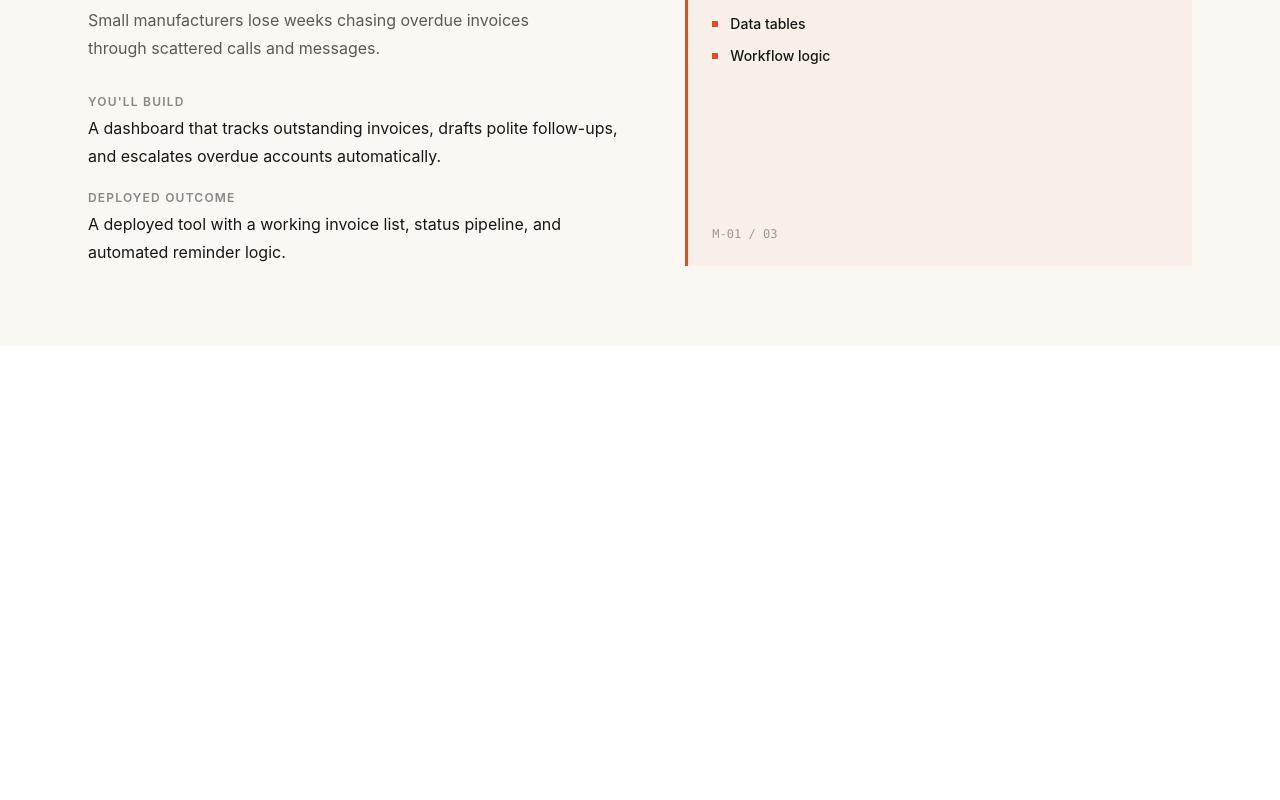
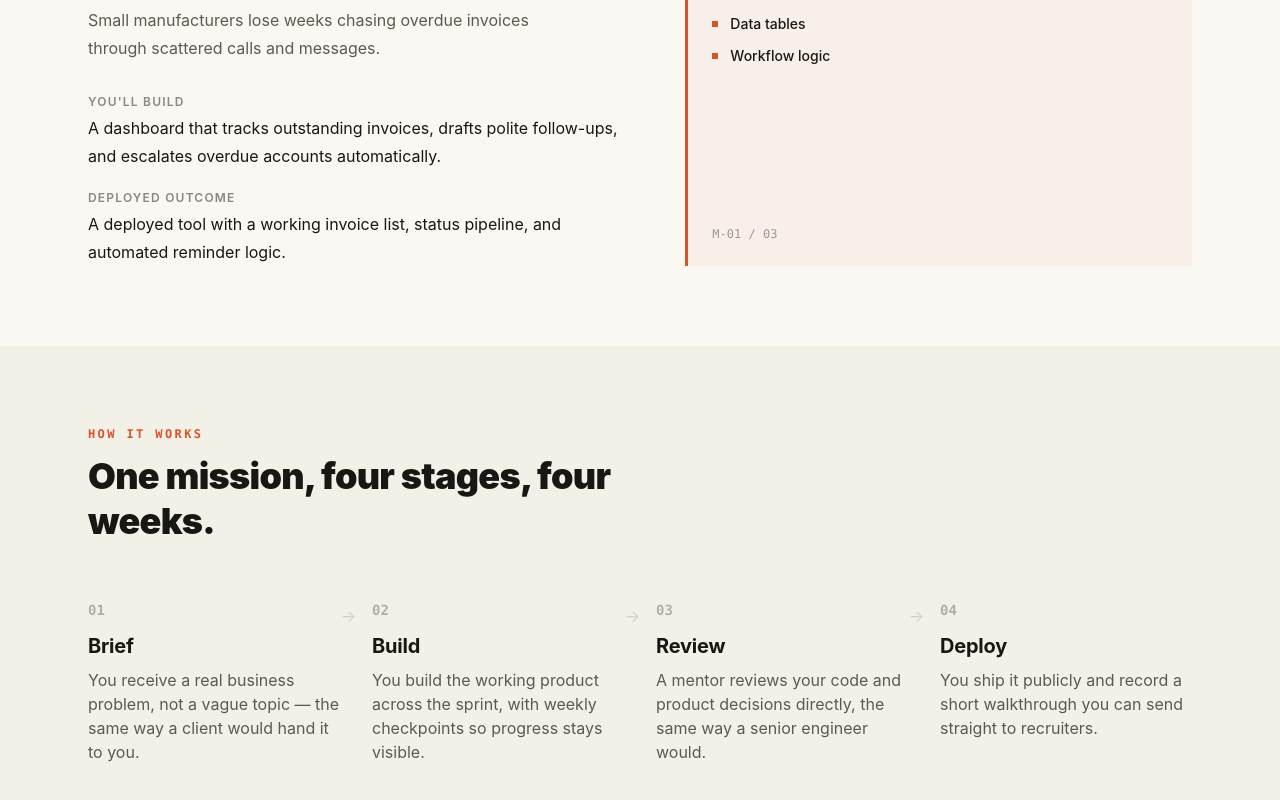
Before and after one commit to sushh-05/buildroom, a React (Vite) app: page / in a window 1280 px wide. Shown: the part 1098-1898 px from the top of the page. Before the commit the page ends 1444 px from the top, so only its background shows below. Built offline with nearby package versions, Linux system fonts and the light colour scheme.

Commit message:
feat: add four-step Process section

```diff
--- a/src/App.tsx
+++ b/src/App.tsx
@@ -2,6 +2,7 @@ import { useState } from "react";
 import { Header } from "./components/layout/Header";
 import { Hero } from "./components/sections/Hero";
 import { MissionExplorer } from "./components/sections/MissionExplorer";
+import { Process } from "./components/sections/Process";
 
 function App() {
   const [isModalOpen, setIsModalOpen] = useState(false);
@@ -12,6 +13,7 @@ function App() {
       <main>
         <Hero onApplyClick={() => setIsModalOpen(true)} />
         <MissionExplorer />
+        <Process />
       </main>
       {isModalOpen && (
         <div className="fixed inset-0 z-50 grid place-items-center bg-black/40 p-6">
--- a/src/components/sections/Process.tsx
+++ b/src/components/sections/Process.tsx
@@ -1,7 +1,65 @@
-export const Process = () => {
+const steps = [
+    {
+        number: "01",
+        title: "Brief",
+        description:
+            "You receive a real business problem, not a vague topic — the same way a client would hand it to you.",
+    },
+    {
+        number: "02",
+        title: "Build",
+        description:
+            "You build the working product across the sprint, with weekly checkpoints so progress stays visible.",
+    },
+    {
+        number: "03",
+        title: "Review",
+        description:
+            "A mentor reviews your code and product decisions directly, the same way a senior engineer would.",
+    },
+    {
+        number: "04",
+        title: "Deploy",
+        description:
+            "You ship it publicly and record a short walkthrough you can send straight to recruiters.",
+    },
+];
+
+export function Process() {
     return (
-        <section>
-            Process
+        <section id="process" className="py-20">
+            <div className="mx-auto max-w-6xl px-6">
+                <p className="mb-3 font-mono text-xs font-semibold uppercase tracking-[0.2em] text-[#d9522b]">
+                    How it works
+                </p>
+                <h2 className="max-w-xl text-3xl font-black leading-tight tracking-[-0.02em] sm:text-4xl">
+                    One mission, four stages, four weeks.
+                </h2>
+
+                <ol className="mt-14 grid gap-x-8 gap-y-12 sm:grid-cols-2 lg:grid-cols-4">
+                    {steps.map((step, index) => (
+                        <li key={step.number} className="relative">
+                            <span className="block font-mono text-sm font-semibold text-[#171713]/30">
+                                {step.number}
+                            </span>
+                            <h3 className="mt-3 text-xl font-bold tracking-[-0.01em]">
+                                {step.title}
+                            </h3>
+                            <p className="mt-2 max-w-[26ch] leading-6 text-[#5c5a50]">
+                                {step.description}
+                            </p>
+                            {index < steps.length - 1 && (
+                                <span
+                                    aria-hidden="true"
+                                    className="absolute right-[-1rem] top-1 hidden text-[#171713]/15 lg:block"
+                                >
+                                    →
+                                </span>
+                            )}
+                        </li>
+                    ))}
+                </ol>
+            </div>
         </section>
     );
-};
+}
```
